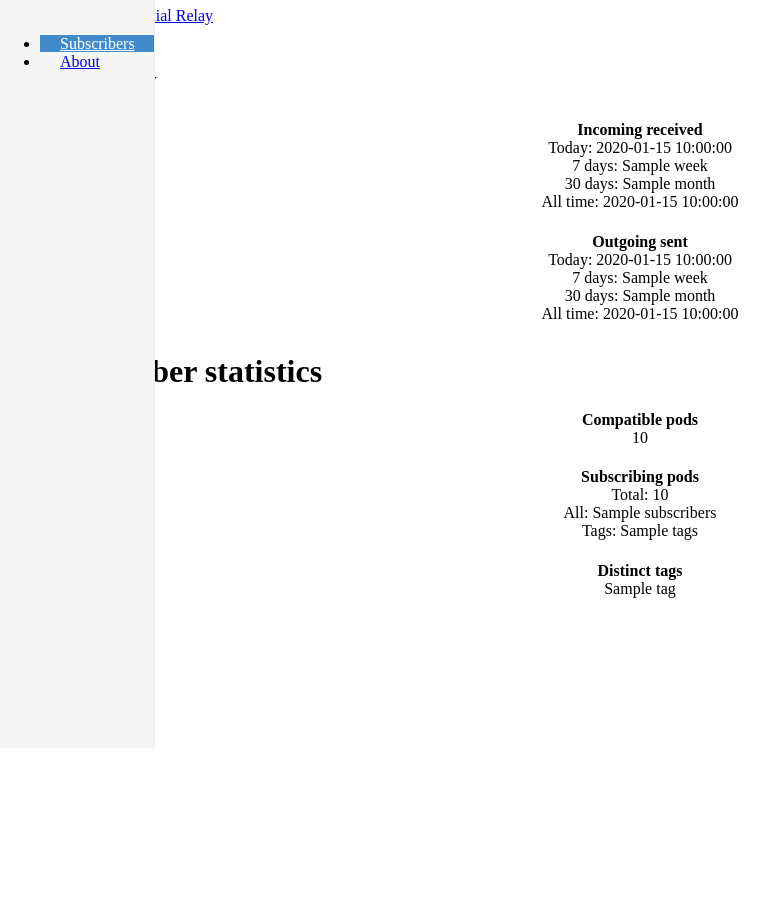
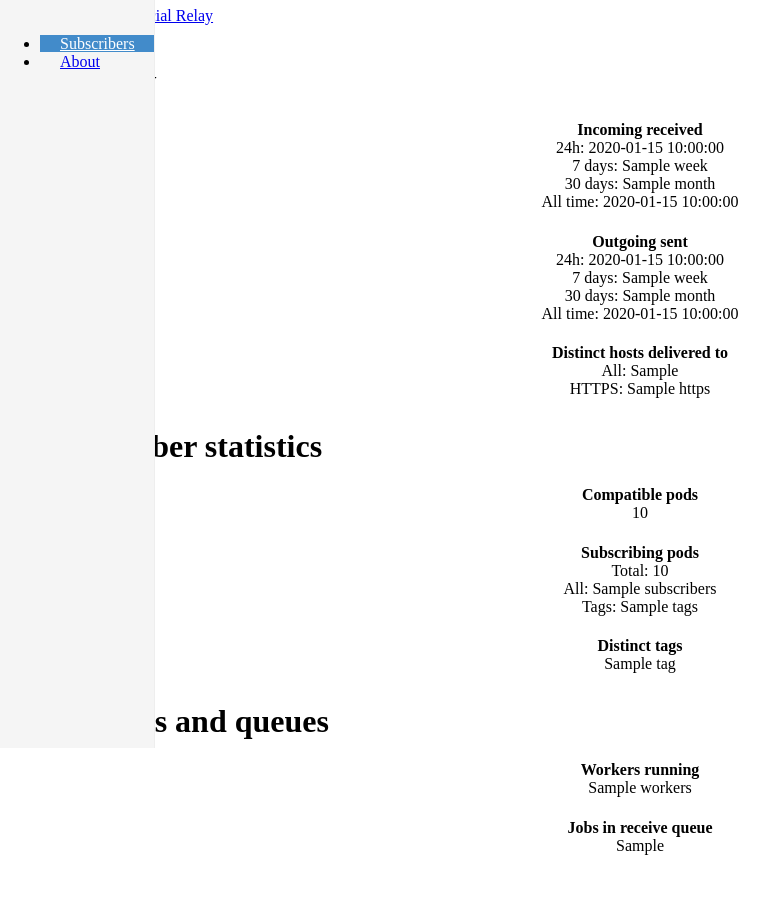
Before and after one commit to jaywink/social-relay, a Flask app: template social_relay/templates/index.html in a window 1280 px wide. Shown: the part 52-965 px from the top of the page, without its empty margins (0-777 px from the left). Before the commit the page ends 800 px from the top, so only its background shows below. Run offline with Flask 2, Linux system fonts and the light colour scheme; the template is opened without the code that fills it: most values are stand-ins (such as "Sample title", 1, 10 or a date in 2020); parts of the project's set-up code (start-up, migrations or seed data) failed here and were passed over; some libraries are stand-ins or nearby versions.

Commit message:
Add worker and queue statistics to index

```diff
--- a/social_relay/templates/index.html
+++ b/social_relay/templates/index.html
@@ -6,17 +6,22 @@
         <div class="row placeholders">
             <div class="col-xs-6 col-sm-3 placeholder">
                 <h4>Incoming received</h4>
-                <span class="text-muted">Today: {{ incoming_counts.today }}</span><br>
+                <span class="text-muted">24h: {{ incoming_counts.today }}</span><br>
                 <span class="text-muted">7 days: {{ incoming_counts.week }}</span><br>
                 <span class="text-muted">30 days: {{ incoming_counts.month }}</span><br>
                 <span class="text-muted">All time: {{ incoming_counts.all_time }}</span>
             </div>
             <div class="col-xs-6 col-sm-3 placeholder">
                 <h4>Outgoing sent</h4>
-                <span class="text-muted">Today: {{ outgoing_counts.today }}</span><br>
+                <span class="text-muted">24h: {{ outgoing_counts.today }}</span><br>
                 <span class="text-muted">7 days: {{ outgoing_counts.week }}</span><br>
                 <span class="text-muted">30 days: {{ outgoing_counts.month }}</span><br>
                 <span class="text-muted">All time: {{ outgoing_counts.all_time }}</span>
+            </div>
+            <div class="col-xs-12 col-sm-6 placeholder">
+                <h4>Distinct hosts delivered to</h4>
+                <span class="text-muted">All: {{ distinct_nodes.all }}</span><br>
+                <span class="text-muted">HTTPS: {{ distinct_nodes.https }}</span>
             </div>
         </div>
 
@@ -35,6 +40,18 @@
             <div class="col-xs-12 col-sm-6 placeholder">
                 <h4>Distinct tags</h4>
                 <span class="text-muted">{{ subscriber_stats.tags|join(', ') }}</span>
+            </div>
+        </div>
+
+        <h1 class="page-header">Workers and queues</h1>
+        <div class="row placeholders">
+            <div class="col-xs-6 col-sm-3 placeholder">
+                <h4>Workers running</h4>
+                <span class="text-muted">{{ processing.workers }}</span>
+            </div>
+            <div class="col-xs-6 col-sm-3 placeholder">
+                <h4>Jobs in receive queue</h4>
+                <span class="text-muted">{{ processing.queue_jobs }}</span>
             </div>
         </div>
     </div>
```
Also changed, not shown: social_relay/utils/data.py (+8 -0 lines), social_relay/utils/statistics.py (+12 -3 lines), social_relay/views.py (+6 -8 lines).
